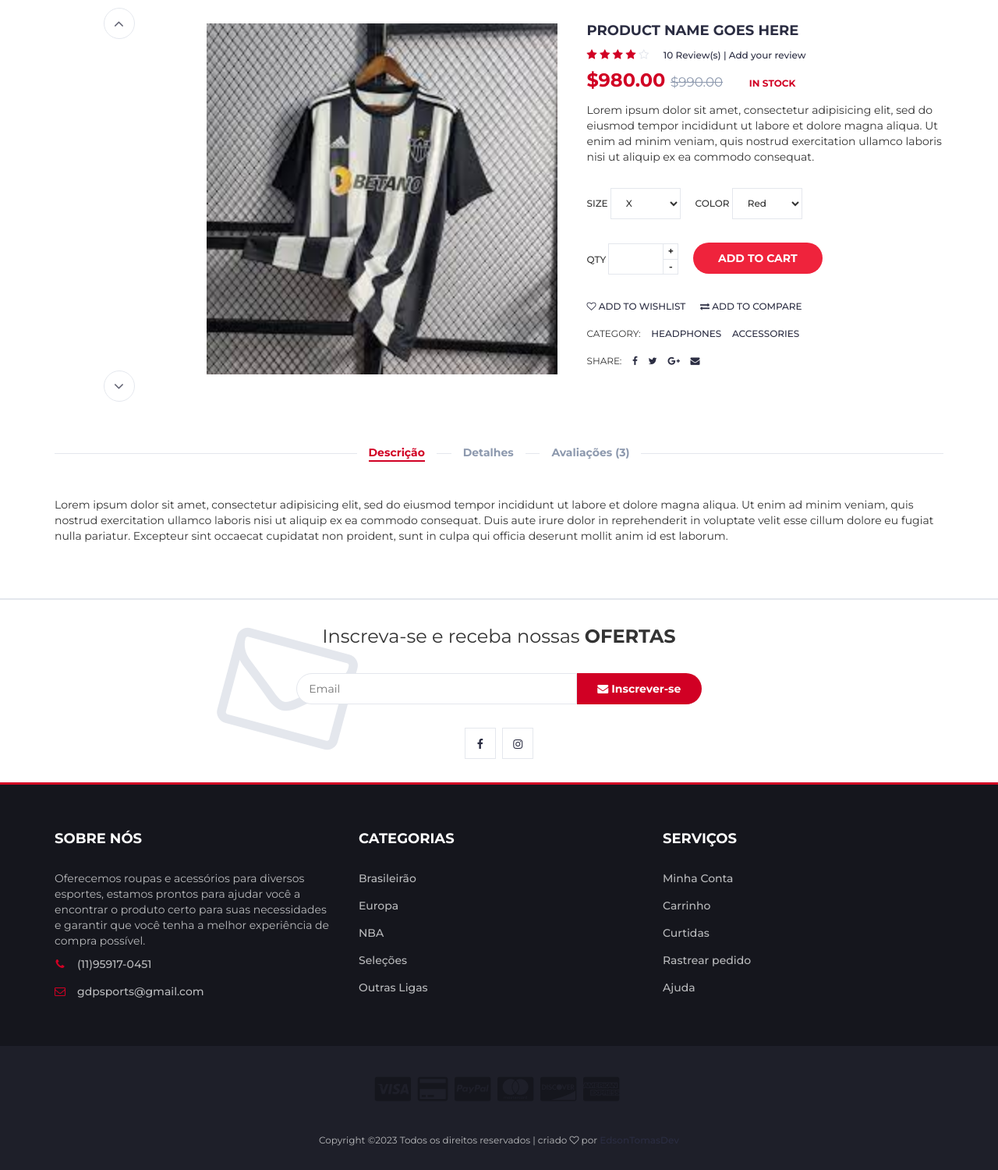
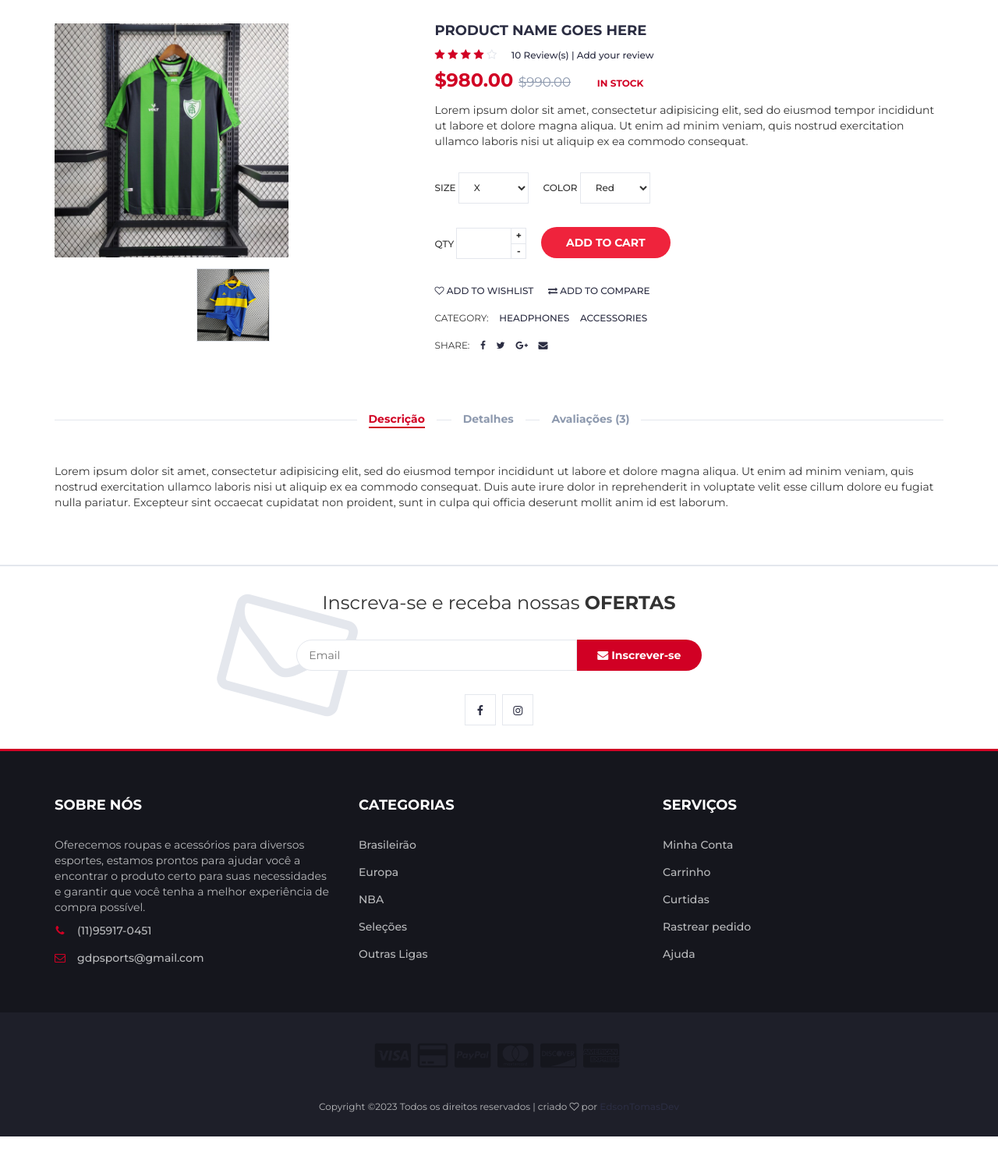
Before and after one commit to edsontomas1981/GDSPORTSNOVO, a Django app: page /home/produto/ in a window 1280 px wide. Shown: the part 207-1707 px from the top of the page at 78% size. After the commit the page ends 1664 px from the top, so only its background shows below. Run offline with Django 4.2, Linux system fonts and the light colour scheme; some libraries are stand-ins or nearby versions.

Commit message:
atualiza

```diff
--- a/loja/templates/categoria.html
+++ b/loja/templates/categoria.html
@@ -155,6 +155,5 @@
 
 {% endblock %}
 {% block 'js' %}
-<script src="{% static 'js/meuJs/categorias/categorias.js' %}"></script>
-
+    <script src="{% static 'js/meuJs/categorias/categorias.js' %}"></script>
 {% endblock %}
--- a/loja/templates/produtos.html
+++ b/loja/templates/produtos.html
@@ -7,42 +7,41 @@
 <!-- SECTION -->
 <div class="section">
     <!-- container -->
-        <div class="container">
+    <div class="containerProduto container">
         <!-- row -->
     <div class="row">
         <!-- Imagem principal -->
-                <div class="col-md-5 col-md-push-2">
-                    <img id="imgProduto" src="{% static 'img/camisetasPromo/atMg.jpeg' %}"  alt="" style="width: 450px;">
+        <div class="col-sm-12 col-12 col-md-5 mx-auto">
+            <img id="imgProduto" src="{% static 'img/camisetasPromo/americaMg.jpg' %}"  alt="" style="width: 300px;">
+            <div class="row">
+                <div class="col-md-12">
+                    <div class="row">
+                        <div class="products-tabs">
+                            <!-- tab -->
+                            <div id="tab1" class="tab-pane active">
+                                 <div class="products-slick" data-nav="#slick-nav-1">
+                                    <!-- product -->
+                                    <div class="product">
+                                        <div class="product-img">
+                                            <img src="{% static 'img/camisetasPromo/outrasLigas/boca.jpeg' %}" alt="">
+                                        </div>
+                                    </div>
+                                    <!-- /product -->
+                                </div>
+                                <div id="slick-nav-1" class="products-slick-nav"></div>
+                            </div>
+                            <!-- /tab -->
+                        </div>
+                    </div>
+                </div>
+            </div>
         </div>
         <!-- /Imagem principal -->
 
         <!-- Carrossel thumbs -->
-                <div class="col-md-2 col-md-pull-5">
-                    <div id="product-imgs" class="slick-initialized slick-slider slick-vertical">
-                        <button class="slick-prev slick-arrow" aria-label="Previous" type="button" style="display: block;">
-                            Previous
-                        </button>
-                        <div class="slick-list draggable" style="height: 465px; padding: 0px;">
-                            <div class="slick-track" style="opacity: 1; height: 1860px; transform: translate3d(0px, -775px, 0px);">
-                                <div class="product-preview slick-slide" data-slick-index="0" aria-hidden="true" tabindex="-1" style="width: 155px;">
-                                    <img src="{% static 'img/camisetasPromo/atMg.jpeg' %}" alt="">
-                                </div>
-                                <div class="product-preview slick-slide" data-slick-index="1" aria-hidden="true" tabindex="-1" style="width: 155px;">
-                                    <img src="{% static 'img/camisetasPromo/bahia.jpeg' %}" alt="">
-                                </div>
-                                <div class="product-preview slick-slide" data-slick-index="2" aria-hidden="true" tabindex="-1" style="width: 155px;">
-                                    <img src="{% static 'img/camisetasPromo/bahia.jpeg' %}" alt="">
-                                </div>
-                            </div>
-                        </div>
-                        <button class="slick-next slick-arrow" aria-label="Next" type="button" style="display: block;">
-                            Next
-                        </button>
-                    </div>
-                </div>
         <!-- /Carrossel thumbs -->
         <!-- Product details -->
-                <div class="col-md-5">
+        <div class="col-md-7">
             <div class="product-details">
                 <h2 class="product-name">product name goes here</h2>
                 <div>
@@ -335,5 +334,5 @@
 
 {% endblock %}
 {% block 'js' %}
-
+<script src="{% static 'js/meuJs/produtos/getProdutos.js' %}"></script>
 {% endblock %}
--- a/loja/views/produto.py
+++ b/loja/views/produto.py
@@ -8,4 +8,5 @@ def produto_loja (request):
         return render(request, 'produtos.html')
     elif request.method == "POST" :
         # data = json.loads(request.body.decode('utf-8'))
+
         return render(request, 'produtos.html')
--- a/produtos/urls.py
+++ b/produtos/urls.py
@@ -6,4 +6,5 @@ from produtos import views as views_produtos
 urlpatterns = [
     path('',views_produtos.produtos,name='views_produtos'),
     path('read_categorias/',views_produtos.read_categorias,name='read_categorias'),
+    path('read_produtos/',views_produtos.read_produtos,name='read_produtos'),
     ]
--- a/produtos/views/__init__.py
+++ b/produtos/views/__init__.py
@@ -1,2 +1,3 @@
 from produtos.views.produtos import produtos
 from produtos.views.read_categorias import read_categorias
+from produtos.views.read_produtos import read_produtos
--- a/templates/baseLoja.html
+++ b/templates/baseLoja.html
@@ -128,7 +128,7 @@
 										<div class="cart-list">
 											<div class="product-widget">
 												<div class="product-img">
-													<img src="{% static 'img/product01.png'%}" alt="">
+													<img src="{% static 'img//camisetasPromo/americaMg.jpg'%}" alt="">
 												</div>
 												<div class="product-body">
 													<h3 class="product-name"><a href="#">product name goes here</a></h3>
@@ -139,7 +139,7 @@
 
 											<div class="product-widget">
 												<div class="product-img">
-													<img src="{% static 'img/product01.png'%}" alt="">
+													<img src="{% static 'img//camisetasPromo/americaMg.jpg'%}" alt="">
 												</div>
 												<div class="product-body">
 													<h3 class="product-name"><a href="#">product name goes here</a></h3>
--- /dev/null
+++ b/templates/static/js/meuJs/produtos/getProdutos.js
@@ -0,0 +1,33 @@
+let containerProduto = document.getElementById('containerProduto')
+
+window.addEventListener('DOMContentLoaded', async ()=>{
+    let url = '/produtos/read_produtos/'
+    const urlParams = new URLSearchParams(window.location.search);
+    const idProduto = urlParams.get('idProduto');
+    let dados={'idProduto':idProduto}
+    let conexao = new Conexao(url,dados)
+    let htmlProduto=""
+    let result= await conexao.sendPostRequest()
+    console.log(result)
+    htmlProduto=geraHtmlProduto(result)
+    console.log(containerProduto)
+    containerProduto.innerHTML = htmlProduto;
+})
+
+const geraHtmlProduto=(produto)=>{
+   return `
+    `
+}
+
+const carrossel = ()=>{
+    `
+    <!-- product -->
+    <div class="product">
+        <div class="product-img">
+            <img src="{% static 'img/camisetasPromo/outrasLigas/boca.jpeg' %}" alt="">
+        </div>
+    </div>
+    <!-- /product -->
+    `
+
+}
--- a/templates/static/js/meuJs/utils/loadBase.js
+++ b/templates/static/js/meuJs/utils/loadBase.js
@@ -9,7 +9,7 @@
     let url = '/home/menus/'
     let dados = {'login':email.value,'senha':senha.value}
     let conexao = new Conexao(url,dados)
-    let html=`<li class="active"><a href="/home/" class="teste" id="0" onclick="teste(this)">Home</a></li>`
+    let html=`<li class="active"><a href="/home/" class="teste" id="0">Home</a></li>`
     let result= await conexao.sendPostRequest()
     console.log(result)
     result.status.forEach(element => {
```
Also changed, not shown: produtos/views/read_produtos.py (added, +25 -0 lines), templates/static/js/meuJs/categorias/categorias.js (+7 -2 lines), db.sqlite3, templates/static/css/meusCss/valida.css (indentation only), 2 other files. Lines whose indentation alone changed are shown as unchanged.
